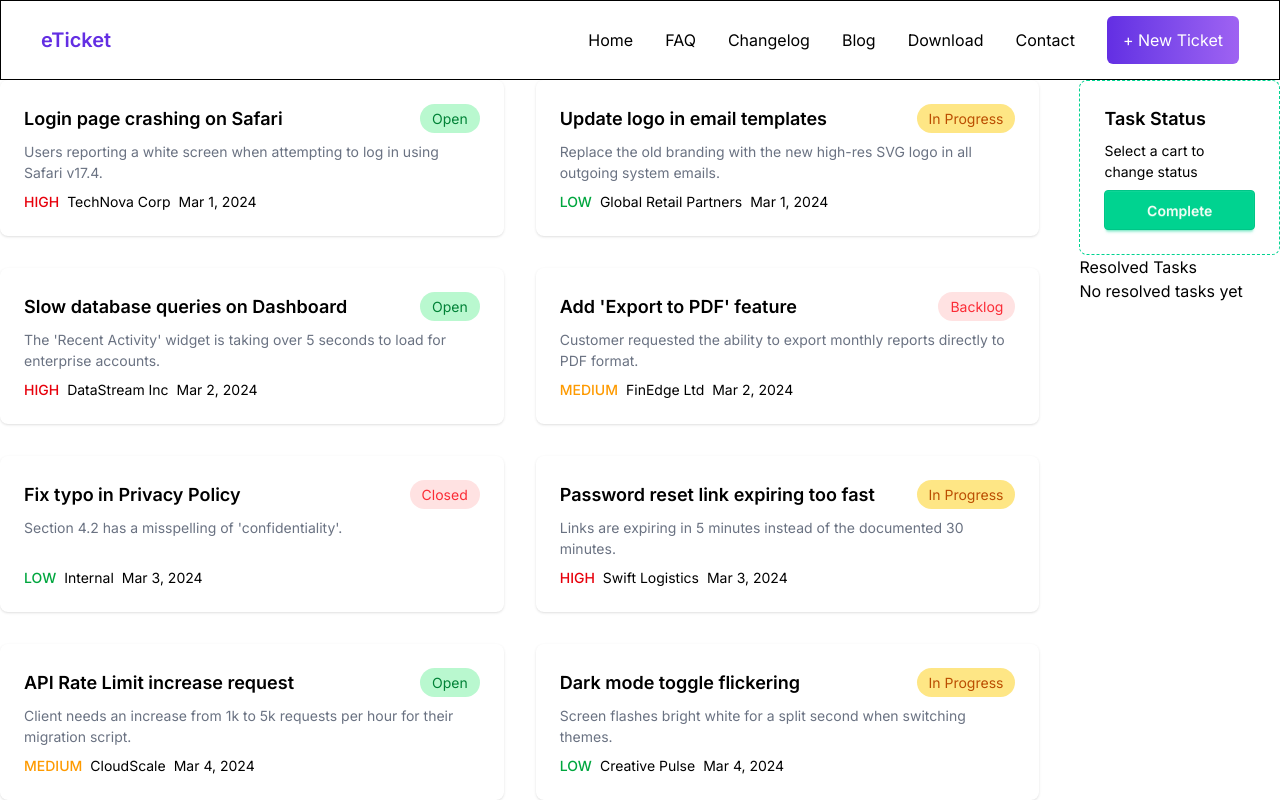
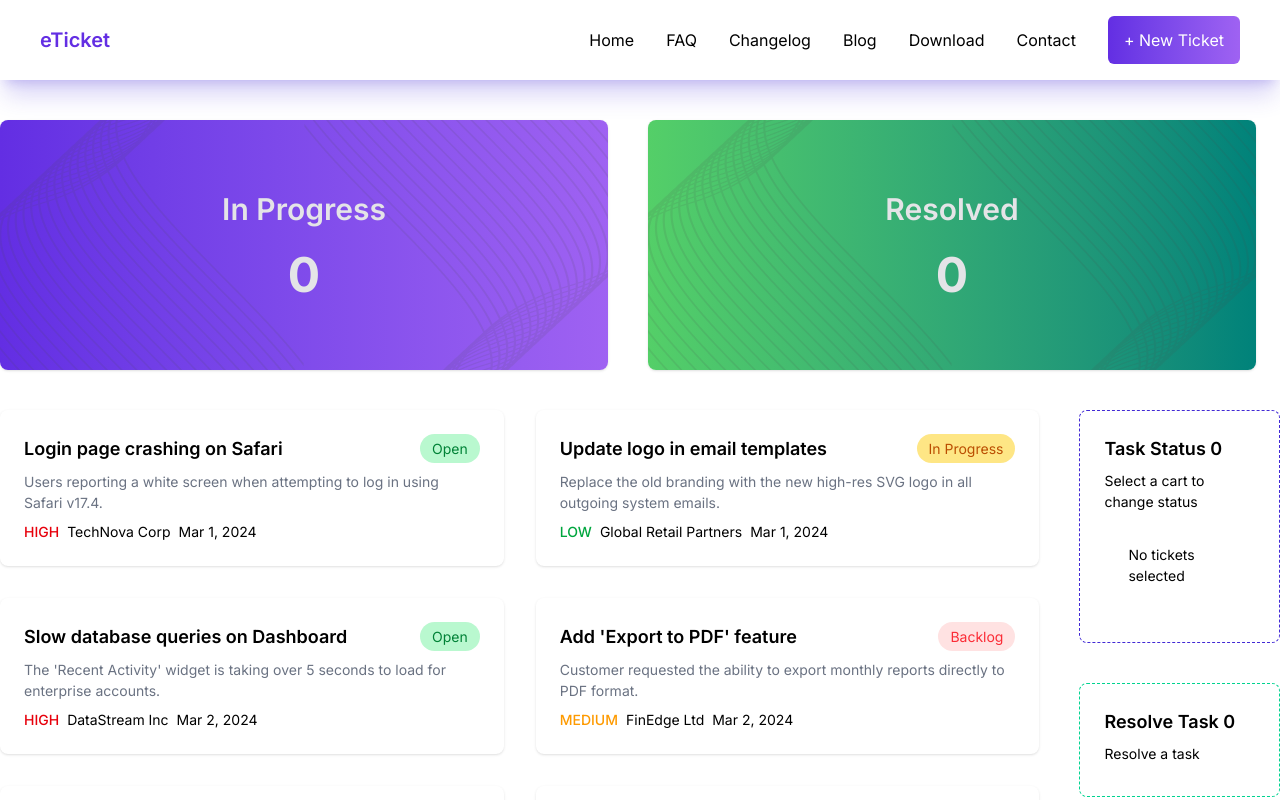
Before and after one commit to hasibulislamha01/Cutomer-management, a React (Vite) app: page / in a window 1280 px wide. Shown: the top 800 px of the page. Built offline with nearby package versions, Linux system fonts and the light colour scheme.

Commit message:
state handled

```diff
--- /dev/null
+++ b/src/components/Summary.jsx
@@ -0,0 +1,46 @@
+import React from 'react';
+
+const Summary = ({ inProgress, resolved }) => {
+    return (
+        <div className='py-10 flex items-center gap-10 font-semibold'>
+            <div className=" card bg-linear-to-r from-[#632EE3] to-[#9F62F2] image-full shadow-sm">
+                <figure className='flex items-center'>
+                    <img
+                        src="/public/vector1.png"
+                        alt="vector"
+                        className='flex-1 '
+                        />
+                    <img
+                        src="/public/vector1.png"
+                        alt="vector"
+                        className='flex-1 rotate-180'
+                        />
+                </figure>
+                <div className="card-body flex flex-col items-center justify-center gap-6">
+                    <h2 className="text-3xl">In Progress</h2>
+                    <h3 className='text-5xl font-bold'>{inProgress}</h3>
+                </div>
+            </div>
+            <div className=" card bg-linear-to-r from-[#54CF68] to-[#00827A] image-full shadow-sm">
+                <figure className='flex items-center'>
+                    <img
+                        src="/public/vector1.png"
+                        alt="vector"
+                        className='flex-1 '
+                        />
+                    <img
+                        src="/public/vector1.png"
+                        alt="vector"
+                        className='flex-1 rotate-180'
+                        />
+                </figure>
+                <div className="card-body flex flex-col items-center justify-center gap-6">
+                    <h2 className="card-title text-3xl">Resolved</h2>
+                    <h3 className='text-5xl font-bold'>{resolved}</h3>
+                </div>
+            </div>
+        </div>
+    );
+};
+
+export default Summary;
--- a/src/components/Ticket.jsx
+++ b/src/components/Ticket.jsx
@@ -1,11 +1,11 @@
 import React from 'react'
 import DateFormatter from './utilities/DateFormatter'
 
-export default function Ticket({ ticket }) {
+export default function Ticket({ ticket, handleSelect }) {
 
 
     return (
-        <div className="card shadow-sm">
+        <div className="card shadow-sm" onClick={() => handleSelect(ticket?.id)}>
             <div className="card-body">
                 <div className='flex items-center justify-between'>
                     <h2 className="card-title">{ticket?.title}</h2>
--- a/src/components/Tickets.jsx
+++ b/src/components/Tickets.jsx
@@ -1,40 +1,105 @@
-import React, { use } from 'react'
+import React, { use, useState } from 'react'
 import Ticket from './Ticket'
+import Summary from './Summary'
 
 export default function Tickets({ fetchTickets }) {
-    // const [tickets, setTickets] = useState([])
+
     const tickets = use(fetchTickets)
-    console.log(tickets)
+
+    const [selected, setSelected] = useState([])
+    const [inProgress, setInProgress] = useState([])
+    const [resolved, setResolved] = useState([])
+
+    const handleSelect = (id) => {
+        const isAlreadySelected = selected?.find(tid => tid === id)
+        if (isAlreadySelected) {
+            const item = selected?.filter(item => item !== id)
+            setSelected(item)
+        } else {
+            setSelected(prev => [...prev, id])
+        }
+    }
+
+    const handleInProgress = (id) => {
+        const x = selected?.filter(sid => sid !== id)
+        setSelected(x)
+        setInProgress(prev => [...prev, id])
+    }
+
+    const handleResolve = (id) => {
+        const x = inProgress?.filter(pid => pid !== id)
+        setInProgress(x)
+        setResolved(prev => [...prev, id])
+    }
+
+    const selectedTickets = tickets?.filter(ticket => selected?.includes(ticket?.id))
+    const inProgressTickets = tickets?.filter(ticket => inProgress.includes(ticket?.id))
+    console.log(tickets, selected, selectedTickets)
     return (
-        <section className='flex gap-10'>
+        <section >
+            <Summary inProgress={inProgress?.length} resolved={resolved?.length} />
+            <div className='flex gap-10'>
                 <div className='grid grid-cols-1 md:grid-cols-2 gap-8'>
                     {
                         tickets?.map(ticket =>
-                        <Ticket key={ticket?.id} ticket={ticket} />
+                            <Ticket
+                                key={ticket?.id}
+                                ticket={ticket}
+                                handleSelect={handleSelect}
+                            />
                         )
                     }
                 </div>
-            <div>
-                {/* <div>
-                    <h3>Task Status</h3>
-                    <p className=''>Select a cart to change status</p>
-                    <div></div>
-                </div> */}
+                <div className='space-y-10'>
+                    <div className="card card-dash border-primary">
+                        <div className="card-body">
+                            <h2 className="card-title">Task Status {selectedTickets?.length}</h2>
+                            <p className={`${selected?.length ? "hidden" : ""}`}>Select a cart to change status</p>
+                            {
+                                selectedTickets?.length ?
+                                    selectedTickets?.map(ticket =>
+                                        <div key={ticket?.id} className="card shadow-sm">
+                                            <div className="card-body">
+                                                <h2 className="card-title">{ticket?.title}</h2>
 
-                <div className="card card-dash border-success">
+                                                <button className="btn btn-block btn-primary text-green-50"
+                                                    onClick={() => handleInProgress(ticket?.id)}>
+                                                    Continue</button>
+                                            </div>
+                                        </div>
+                                    ) :
                                     <div className="card-body">
-                        <h2 className="card-title">Task Status</h2>
-                        <p className=''>Select a cart to change status</p>                        <div className="card-actions justify-end">
-                        <button className="btn btn-block btn-success text-green-50">Complete</button>
+                                        <h2 className="">No tickets selected</h2>
+                                    </div>
+                            }
+                            <div className="card-actions justify-end">
+
                             </div>
                         </div>
                     </div>
 
-                <div>
-                    <h3>Resolved Tasks</h3>
-                    <p>No resolved tasks yet</p>
+                    <div className="card card-dash border-success">
+                        <div className="card-body">
+                            <h2 className="card-title">Resolve Task {inProgressTickets?.length}</h2>
+                            <p className={`${inProgressTickets?.length ? "hidden" : ""}`}>Resolve a task</p>
+                            {
+                                inProgressTickets?.map(ticket =>
+                                    <div key={ticket?.id} className="card shadow-sm">
+                                        <div className="card-body">
+                                            <h2 className="card-title">{ticket?.title}</h2>
+
+                                            <button onClick={() => handleResolve(ticket?.id)} className="btn btn-block btn-success text-green-50">Complete</button>
+                                        </div>
+                                    </div>
+                                )
+                            }
+                            <div className="card-actions justify-end">
+
+                            </div>
+                        </div>
                     </div>
 
+                </div>
             </div>
         </section>
     )
--- a/src/components/layout/Navbar.jsx
+++ b/src/components/layout/Navbar.jsx
@@ -28,7 +28,7 @@ export default function Navbar() {
     },
   ]
   return (
-    <nav className='h-20 border flex items-center px-10'>
+    <nav className='h-20 flex items-center px-10 shadow-xl shadow-primary/20'>
       <h1 className='mr-auto text-[#632EE3] text-xl font-semibold'>eTicket</h1>
       <div className='flex items-center gap-8'>
         {
```
Also changed, not shown: public/vector1.png (added). Lines whose indentation alone changed are shown as unchanged.
